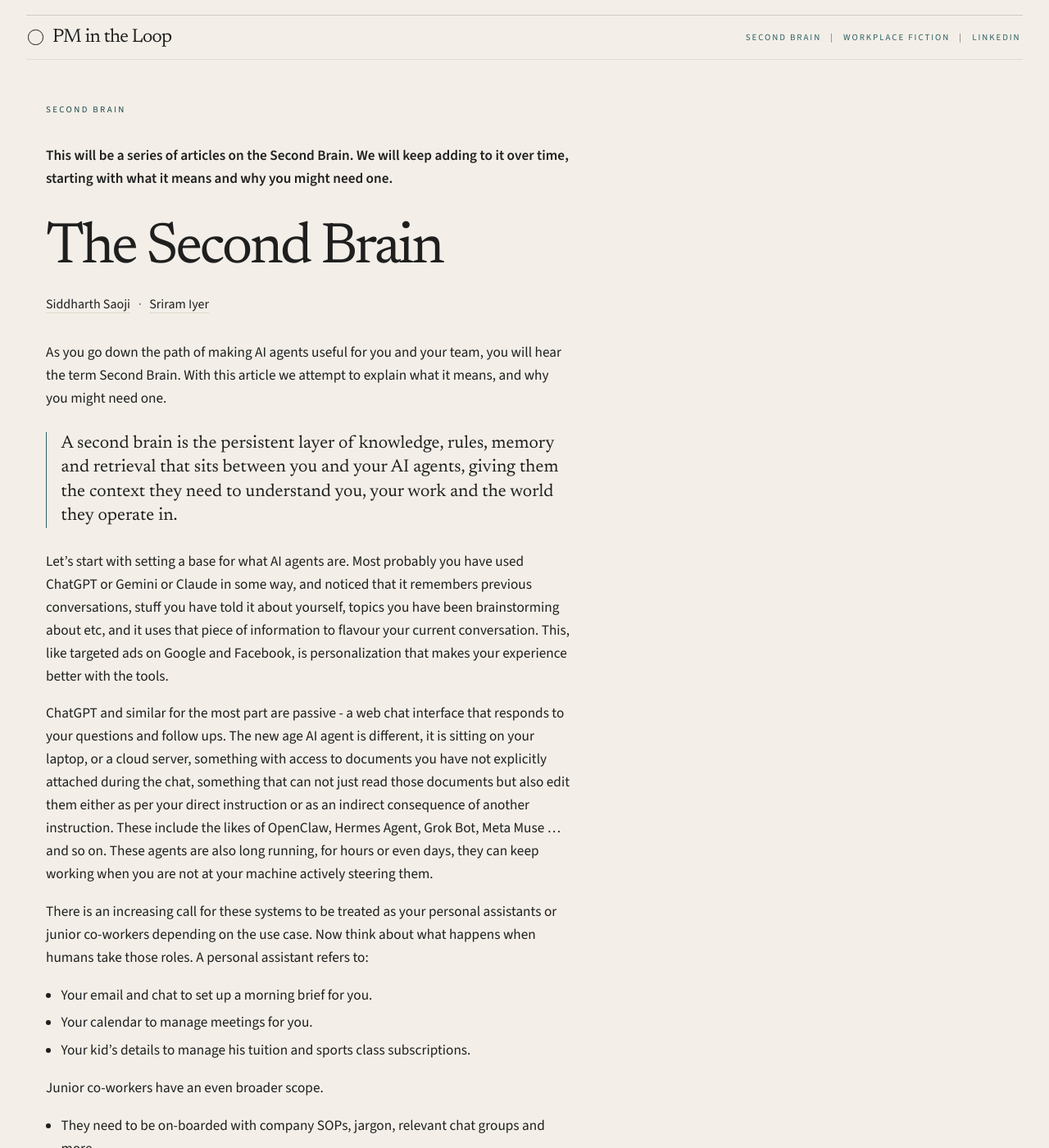
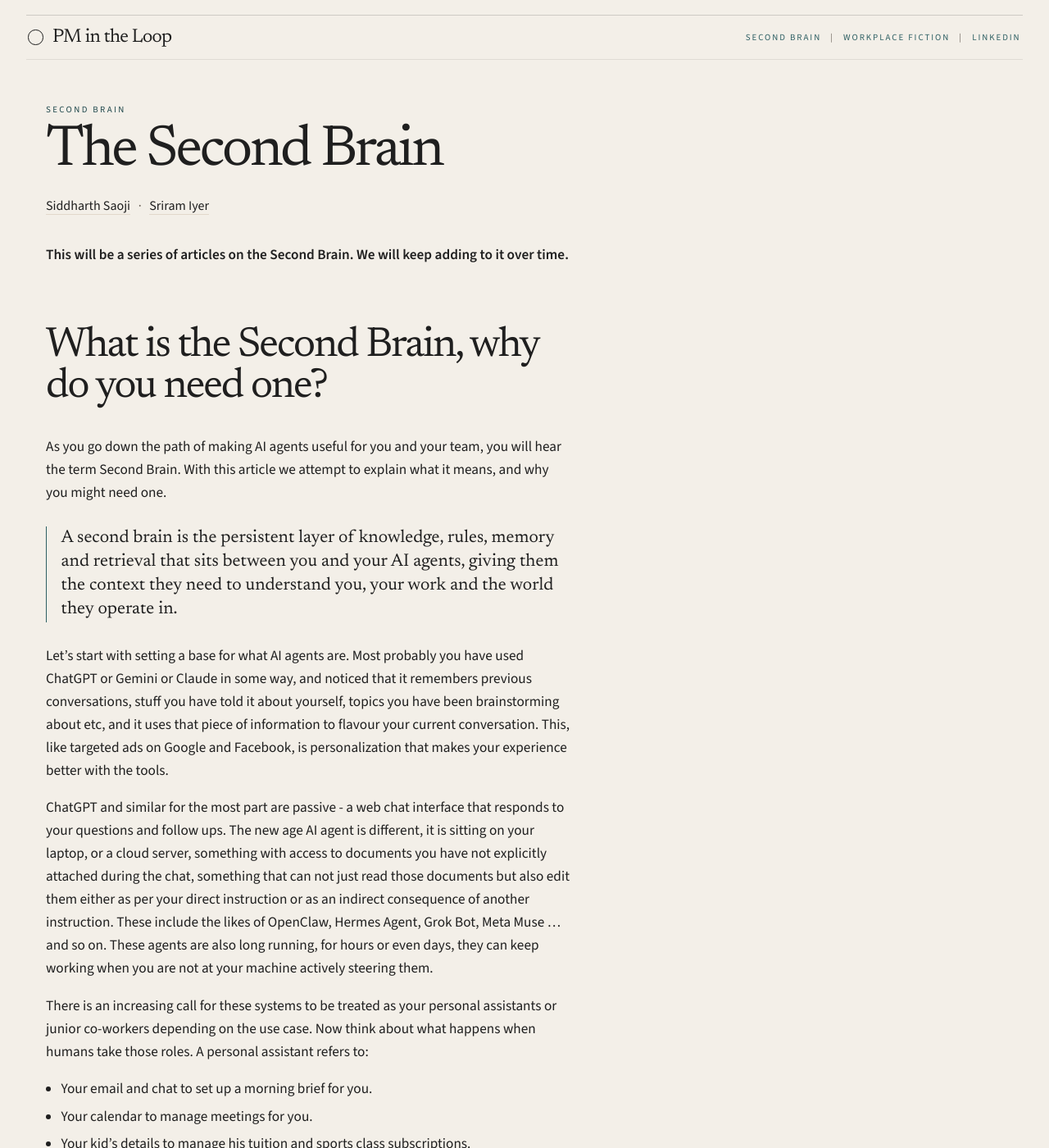
Before and after one commit to cpkcode/pmintheloop, a Jekyll site: the page built from second-brain/index.html, in a window 1280 px wide and 1400 px high. Shown: the whole window at 82% size. Built offline with Jekyll 4.4.1, drawn with Linux system fonts in a browser that asks for light colours.

Commit message:
Match the Second Brain page to the workplace fiction title structure.
Co-authored-by: Cursor <cursoragent@cursor.com>

```diff
--- a/_second_brain/second-brain.md
+++ b/_second_brain/second-brain.md
@@ -1,5 +1,5 @@
 ---
-title: The Second Brain
+title: What is the Second Brain, why do you need one?
 dek: What it means, and why you might need one.
 date: 2026-10-04
 ---
--- a/assets/css/frame.css
+++ b/assets/css/frame.css
@@ -241,10 +241,6 @@ a:focus-visible {
   line-height: 0.94;
 }
 
-.essay .series-intro + h1 {
-  margin-top: 2.4rem;
-}
-
 .essay .writers { margin-top: 1.35rem; }
 
 .flow-title {
--- a/second-brain/index.html
+++ b/second-brain/index.html
@@ -1,21 +1,18 @@
 ---
 layout: default
-title: Second Brain
+title: The Second Brain
 ---
 
 {% assign articles = site.second_brain | sort: "date" | reverse %}
 <article class="essay">
   <p class="eyebrow">Second Brain</p>
-  <div class="essay-body series-intro">
-    <p><strong>This will be a series of articles on the Second Brain. We will keep adding to it over time, starting with what it means and why you might need one.</strong></p>
+  <h1>The Second Brain</h1>
+  <p class="writers">{% include writers.html people=site.writers.second_brain %}</p>
+  <div class="essay-body">
+    <p><strong>This will be a series of articles on the Second Brain. We will keep adding to it over time.</strong></p>
   </div>
   {% for article in articles %}
-    {% if forloop.first %}
-      <h1>{{ article.title }}</h1>
-      <p class="writers">{% include writers.html people=site.writers.second_brain %}</p>
-    {% else %}
-      <h2 class="flow-title">{{ article.title }}</h2>
-    {% endif %}
+    <h2 class="flow-title">{{ article.title }}</h2>
     <div class="essay-body">
       {{ article.content }}
     </div>
```
